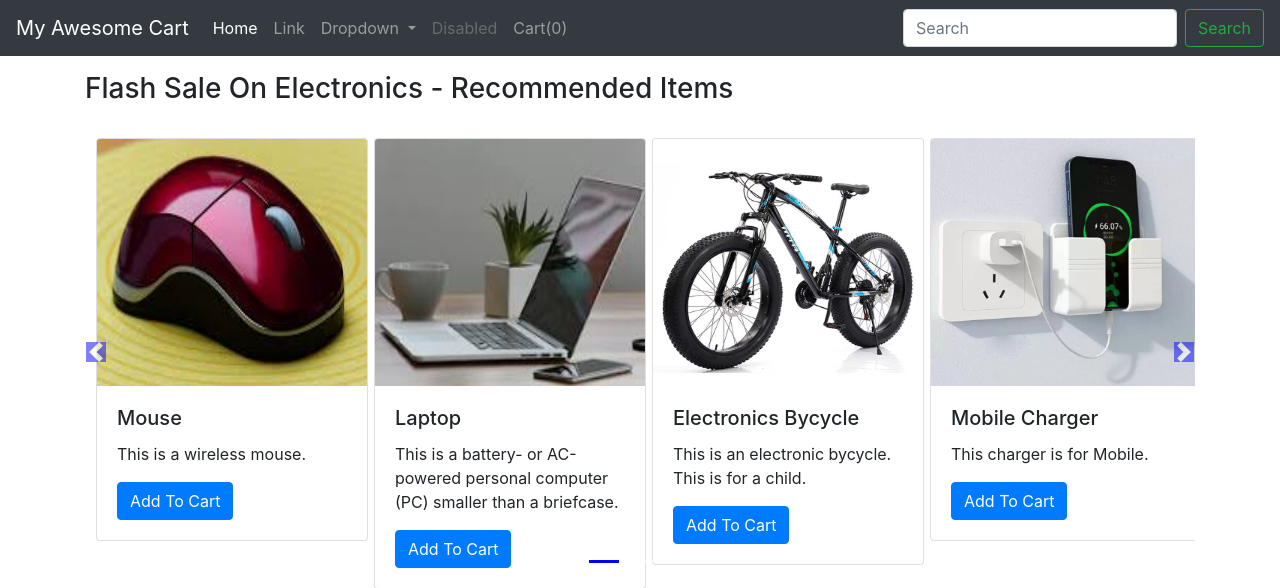
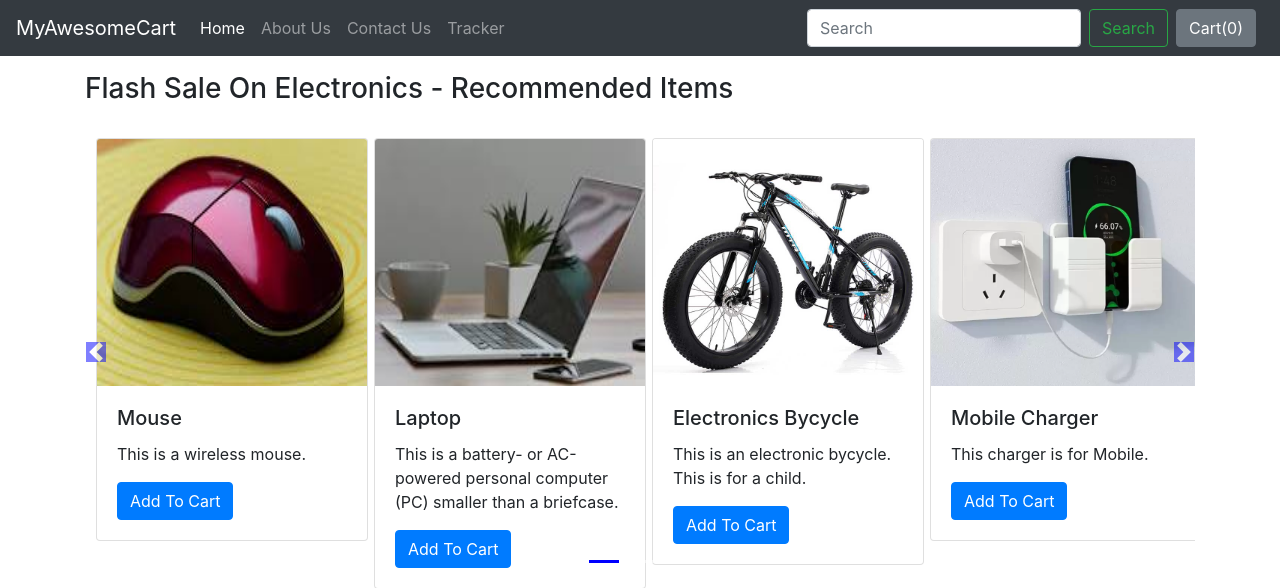
Before and after one commit to Aanchal-kumari-R/Django_Ecommerce, a Django app: page /shop/ in a window 1280 px wide. Shown: the top 588 px of the page. Run offline with Django 5.2, Linux system fonts and the light colour scheme; data comes from the database, SQL or seed files in the repository; both versions use the stored data as it was after the commit; some libraries are stand-ins or nearby versions.

Commit message:
Adding Cart Popover & Other Pages

```diff
--- a/Shop/templates/shop/base.html
+++ b/Shop/templates/shop/base.html
@@ -16,41 +16,34 @@
   </head>
   <body>
     <nav class="navbar navbar-expand-lg navbar-dark bg-dark">
-      <a class="navbar-brand" href="#">My Awesome Cart</a>
-      <button class="navbar-toggler" type="button" data-toggle="collapse" data-target="#navbarSupportedContent" aria-controls="navbarSupportedContent" aria-expanded="false" aria-label="Toggle navigation">
+      <a class="navbar-brand" href="/shop">MyAwesomeCart</a>
+      <button class="navbar-toggler" type="button" data-toggle="collapse" data-target="#navbarSupportedContent"
+      aria-controls="navbarSupportedContent" aria-expanded="false" aria-label="Toggle navigation">
         <span class="navbar-toggler-icon"></span>
       </button>
 
       <div class="collapse navbar-collapse" id="navbarSupportedContent">
         <ul class="navbar-nav mr-auto">
           <li class="nav-item active">
-            <a class="nav-link" href="#">Home <span class="sr-only">(current)</span></a>
+            <a class="nav-link" href="/shop">Home <span class="sr-only">(current)</span></a>
           </li>
           <li class="nav-item">
-            <a class="nav-link" href="#">Link</a>
-          </li>
-          <li class="nav-item dropdown">
-            <a class="nav-link dropdown-toggle" href="#" id="navbarDropdown" role="button" data-toggle="dropdown" aria-haspopup="true" aria-expanded="false">
-              Dropdown
-            </a>
-            <div class="dropdown-menu" aria-labelledby="navbarDropdown">
-              <a class="dropdown-item" href="#">Action</a>
-              <a class="dropdown-item" href="#">Another action</a>
-              <div class="dropdown-divider"></div>
-              <a class="dropdown-item" href="#">Something else here</a>
-            </div>
+            <a class="nav-link" href="/shop/about">About Us</a>
           </li>
           <li class="nav-item">
-            <a class="nav-link disabled" href="#" tabindex="-1" aria-disabled="true">Disabled</a>
+            <a class="nav-link" href="/shop/contact">Contact Us</a>
           </li>
           <li class="nav-item">
-            <a class="nav-link" href="#">Cart(<span id="cart">0</span>)</a>
+            <a class="nav-link" href="/shop/tracker">Tracker</a>
           </li>
         </ul>
         <form class="form-inline my-2 my-lg-0">
           <input class="form-control mr-sm-2" type="search" placeholder="Search" aria-label="Search">
           <button class="btn btn-outline-success my-2 my-sm-0" type="submit">Search</button>
         </form>
+        <button type="button" class="btn btn-secondary mx-2" id="popcart" data-container="body" data-toggle="popover"data-placement="bottom" data-html="true" data-content="Bottom popover">
+          Cart(<span id="cart">0</span>)
+        </button>
       </div>
     </nav>
 
--- /dev/null
+++ b/Shop/templates/shop/checkout.html
@@ -0,0 +1,5 @@
+{% extends "Shop/base.html" %}
+
+{% block title %} Checkout - My Awesome Cart {% endblock %}
+
+{% block body %} This is our Checkoutview page.{% endblock %}
--- /dev/null
+++ b/Shop/templates/shop/contact.html
@@ -0,0 +1,5 @@
+{% extends "Shop/base.html" %}
+
+{% block title %} ContactUs - My Awesome Cart {% endblock %}
+
+{% block body %} This is our ContactUs page.{% endblock %}
--- a/Shop/templates/shop/index.html
+++ b/Shop/templates/shop/index.html
@@ -119,6 +119,7 @@ $('.cart').click(function(){
   localStorage.setItem('cart',JSON.stringify(cart));
   document.getElementById('cart').innerHTML = Object.keys(cart).length;
 });
+$('#popcart').popover();
+document.getElementById("popcart").setAttribute('data-content','<h5>Cart</h5>');
 </script>
-
 {% endblock  %}
--- /dev/null
+++ b/Shop/templates/shop/productView.html
@@ -0,0 +1,5 @@
+{% extends "Shop/base.html" %}
+
+{% block title %} ProductView - My Awesome Cart {% endblock %}
+
+{% block body %} This is our productView page.{% endblock %}
--- /dev/null
+++ b/Shop/templates/shop/search.html
@@ -0,0 +1,5 @@
+{% extends "Shop/base.html" %}
+
+{% block title %} Search - My Awesome Cart {% endblock %}
+
+{% block body %} This is our search view page.{% endblock %}
--- /dev/null
+++ b/Shop/templates/shop/tracker.html
@@ -0,0 +1,5 @@
+{% extends "Shop/base.html" %}
+
+{% block title %} Trackert - My Awesome Cart {% endblock %}
+
+{% block body %} This is our tracker page.{% endblock %}
--- a/Shop/views.py
+++ b/Shop/views.py
@@ -20,16 +20,16 @@ def about(request):
     return render(request,"shop/about.html")
 
 def contact(request):
-    return HttpResponse("We are at contact page.")
+    return render(request,"shop/contact.html")
 
 def tracker(request):
-    return HttpResponse("We are at tracker page.")
+    return render(request,"shop/tracker.html")
 
 def search(request):
-    return HttpResponse("We are at search page.")
+    return render(request,"shop/search.html")
 
 def productView(request):
-    return HttpResponse("We are at productView page.")
+    return render(request,"shop/productView.html")
 
 def checkout(request):
-    return HttpResponse("We are at checkout page.")
+    return render(request,"shop/checkout.html")
```
Also changed, not shown: BASE_DIR/media/shop/Images/watch1_j1IUyKR.jpg (added), BASE_DIR/media/shop/Images/women_bag.jpg (added), BASE_DIR/media/shop/Images/women_tshirt.jpg (added), db.sqlite3.
